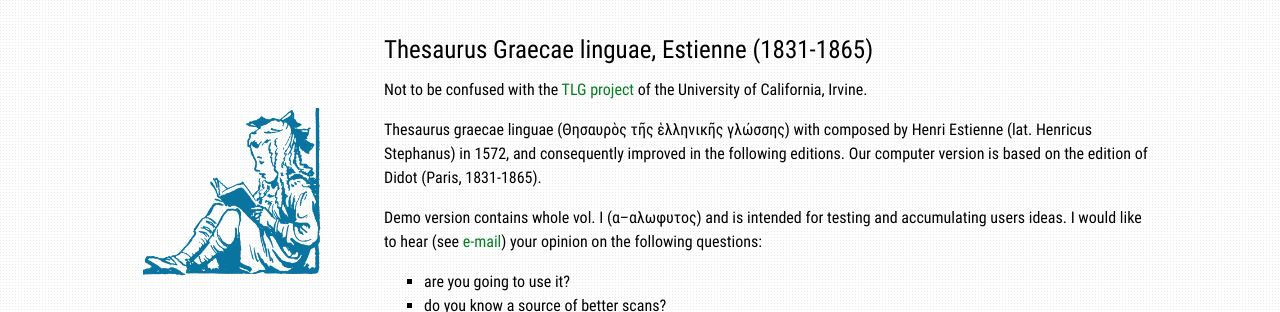
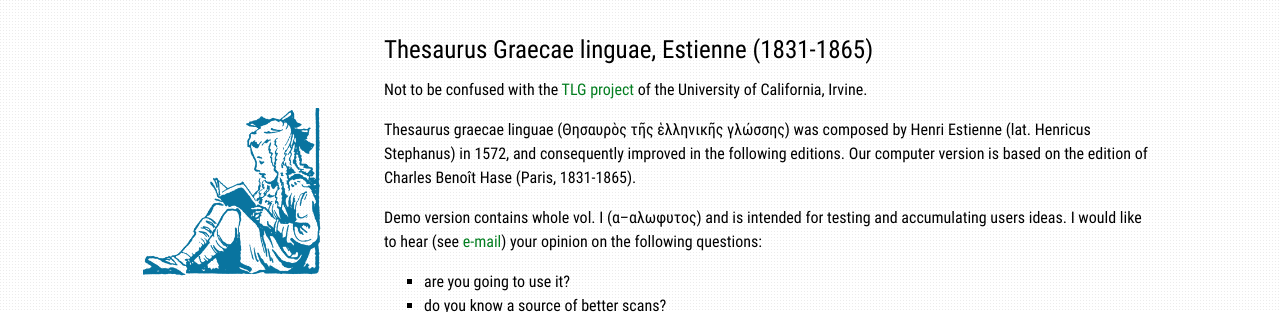
Before and after one commit to latin-dict/latin-dict.github.io, a Jekyll site: the page built from _dictionaries/Estienne1831.md, in a window 1280 px wide. Shown: the top 312 px of the page. Built offline with Jekyll 4.4.1, drawn with Linux system fonts in a browser that asks for light colours.

Commit message:
misprint

```diff
--- a/_dictionaries/Estienne1831.md
+++ b/_dictionaries/Estienne1831.md
@@ -10,7 +10,7 @@
 
 Not to be confused with the [TLG project](http://stephanus.tlg.uci.edu/) of the University of California, Irvine.
 
-Thesaurus graecae linguae (Θησαυρὸς τῆς ἑλληνικῆς γλώσσης) with composed by Henri Estienne (lat. Henricus Stephanus) in 1572, and consequently improved in the following editions. Our computer version is based on the edition of Didot (Paris, 1831-1865).
+Thesaurus graecae linguae (Θησαυρὸς τῆς ἑλληνικῆς γλώσσης) was composed by Henri Estienne (lat. Henricus Stephanus) in 1572, and consequently improved in the following editions. Our computer version is based on the edition of Charles Benoît Hase (Paris, 1831-1865).
 
 Demo version contains whole vol. I (α–αλωφυτος) and is intended for testing and accumulating users ideas. I would like to hear (see [e-mail][5]) your opinion on the following questions:
 
```
